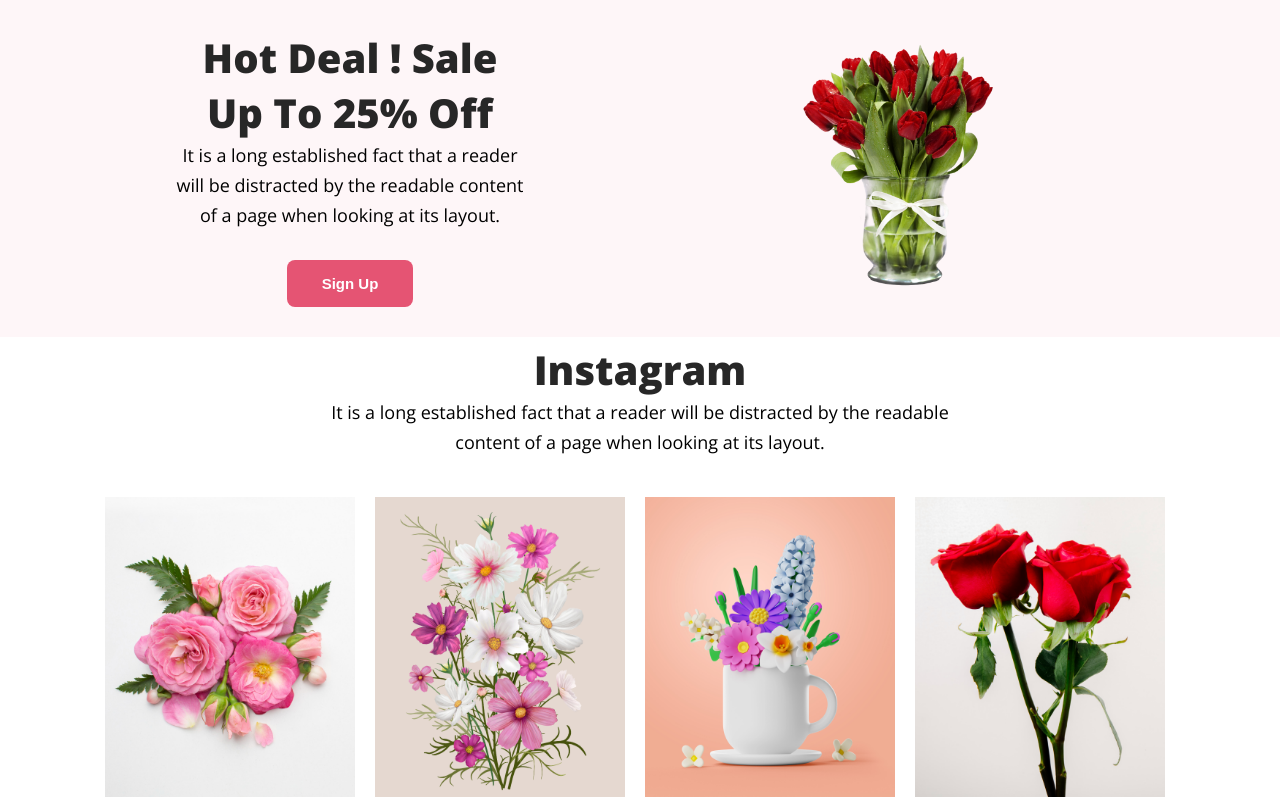
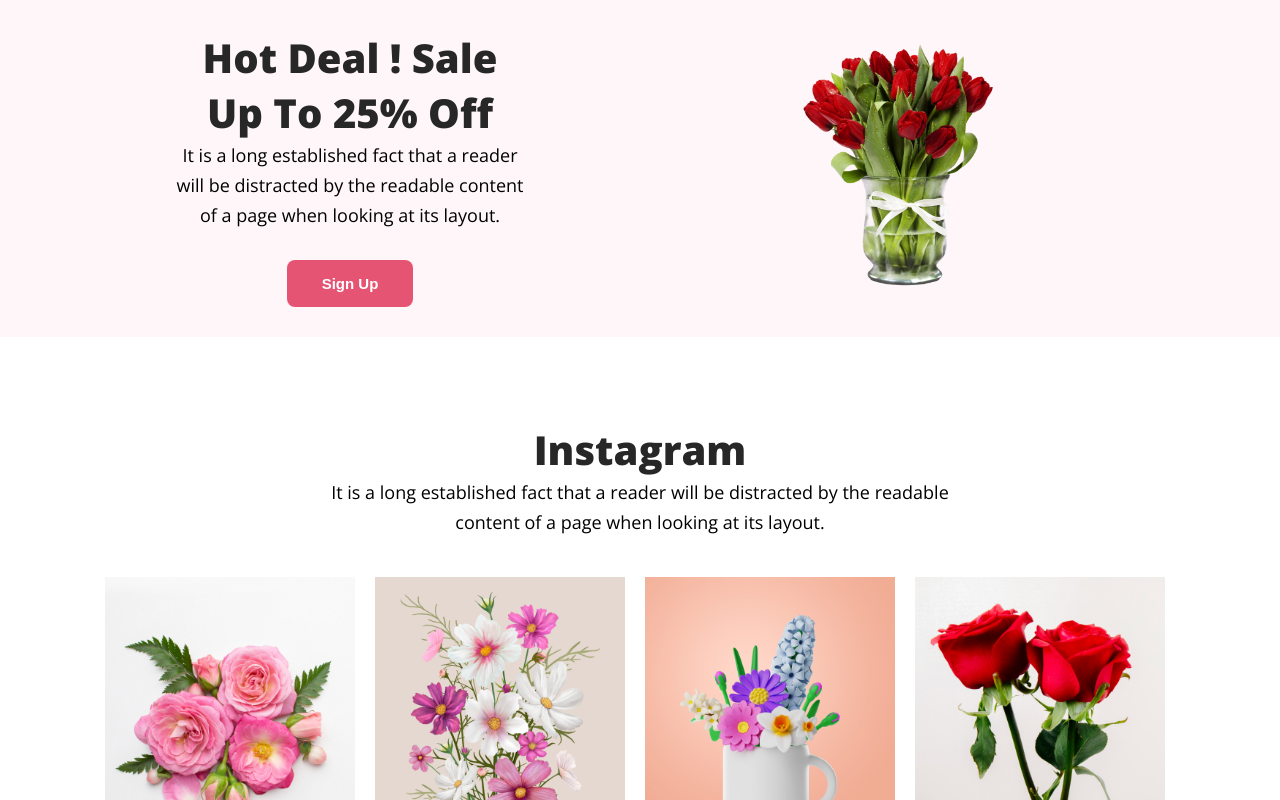
Before and after one commit to atnawshin/Flower-Shop, a plain HTML site: page index.html in a window 1280 px wide. Shown: the part 2000-2800 px from the top of the page. Drawn offline with nearby package versions, Linux system fonts and the light colour scheme.

Commit message:
final commit 3

```diff
--- a/styles/flowerShop.css
+++ b/styles/flowerShop.css
@@ -66,7 +66,9 @@ body {
 }
 
 .main-section2 {
-    /* margin: 130px; */
+    margin: auto;
+    margin-top: 80px;
+    margin-bottom: 60px;
 }
 
 .featured-flowers {
@@ -95,10 +97,11 @@ body {
     background-color: #477D1126;
 }
 
-.featured-flowers-text{
+.featured-flowers-text {
     text-align: center;
     margin-left: 300px;
 }
+
 .types-of-flowers-container {
     display: flex;
     justify-content: space-between;
@@ -141,6 +144,7 @@ body {
     width: 33.33%;
     padding: 5px;
 }
+
 
 .hot-deal-container {
     background-color: #E554730D;
```
